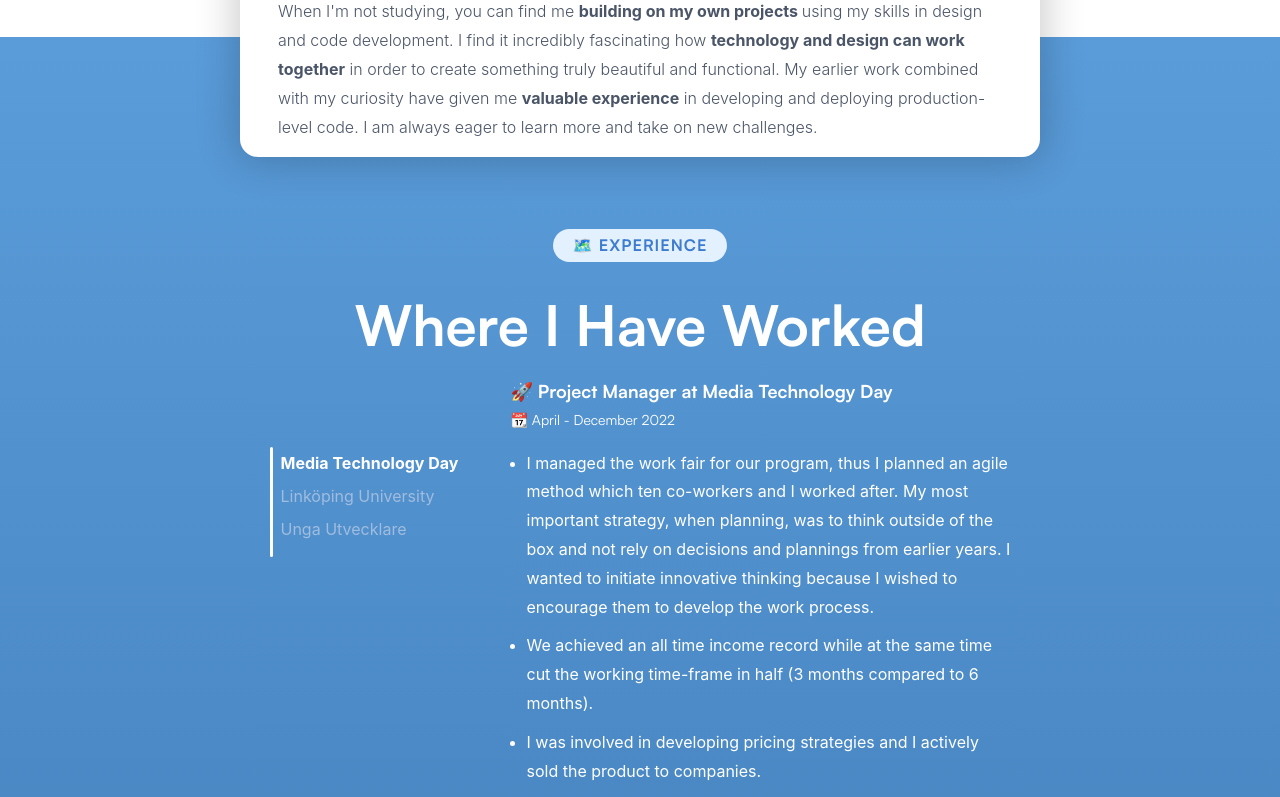
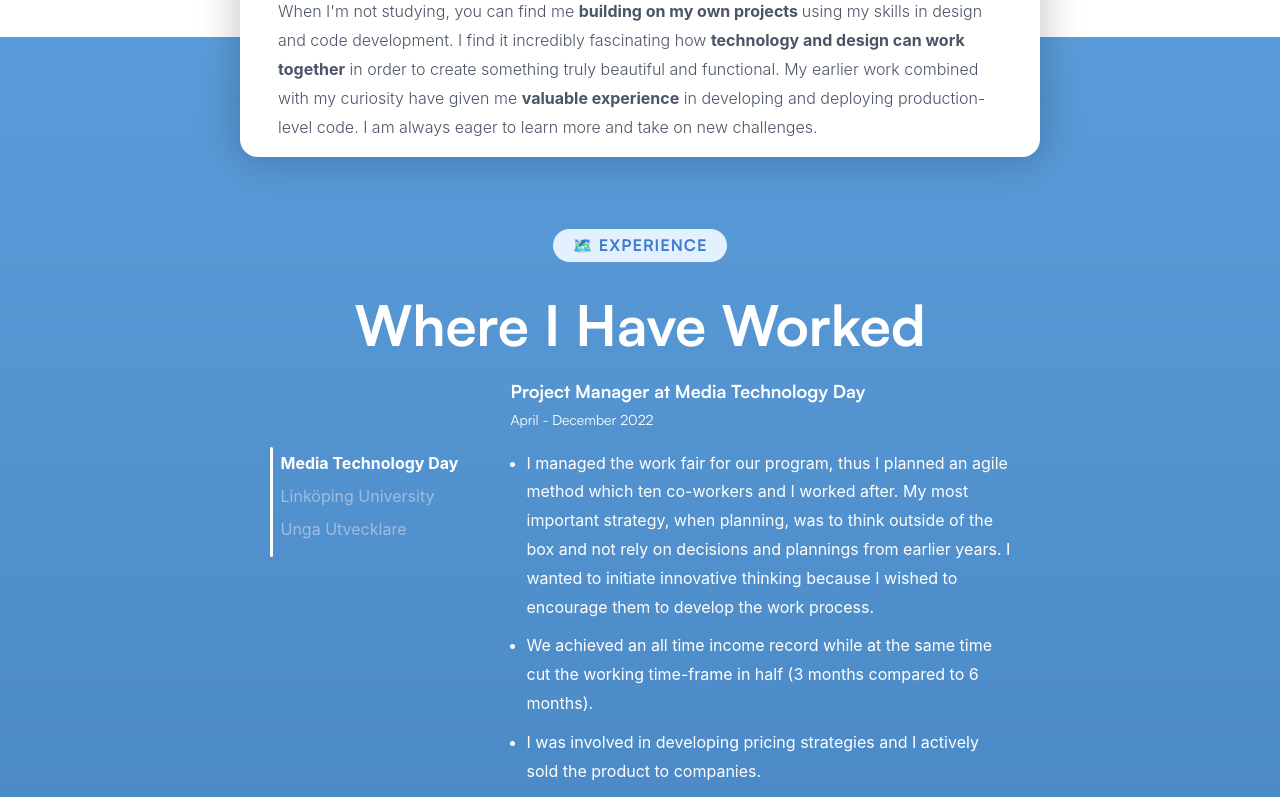
Before and after one commit to Filipbagen/filipbagen.se, a React (Create React App) app: page / in a window 1280 px wide. Shown: the part 877-1674 px from the top of the page. Built offline with nearby package versions, Linux system fonts and the light colour scheme; a web font is replaced by a local one.

Commit message:
Bug fixes

```diff
--- a/src/components/Experience.js
+++ b/src/components/Experience.js
@@ -3,7 +3,7 @@ import styled from "styled-components"
 
 // Components
 import Tag from "./Tag"
-import ProjectTag from "./ProjectTag"
+// import ProjectTag from "./ProjectTag"
 
 // Database
 import { Experiences } from "../data/DB"
@@ -45,8 +45,8 @@ const Experience = () => {
                     </Sidebar>
 
                     <ProjectContent>
-                        <h2>🚀 {project.title}</h2>
-                        <h4>📆 {project.date}</h4>
+                        <h2>{project.title}</h2>
+                        <h4>{project.date}</h4>
 
                         {/* <ProjectTag tag={project.tags} /> */}
 
@@ -70,7 +70,7 @@ const Container = styled.div`
 
     width: 100vw;
     min-width: 300px;
-    /* height: 900px; */
+    height: 680px;
     padding: 180px 0;
 
     display: flex;
--- a/src/components/Project.js
+++ b/src/components/Project.js
@@ -5,7 +5,7 @@ import gh from '../img/github.svg'
 import open from '../img/open.svg'
 
 // Components
-import ProjectTag from "./ProjectTag"
+// import ProjectTag from "./ProjectTag"
 
 const Project = (props) => {
 
@@ -97,16 +97,6 @@ const Links = styled.div`
     }
 `
 
-const Tags = styled.div`
-    display: flex;
-    flex-direction: row;
-    justify-content: flex-end;
-
-    @media (max-width: 780px) {
-        flex-wrap: wrap;
-    }
-`
-
 const Image = styled.img`
     width: 100%;
     max-width: 560px;
```
